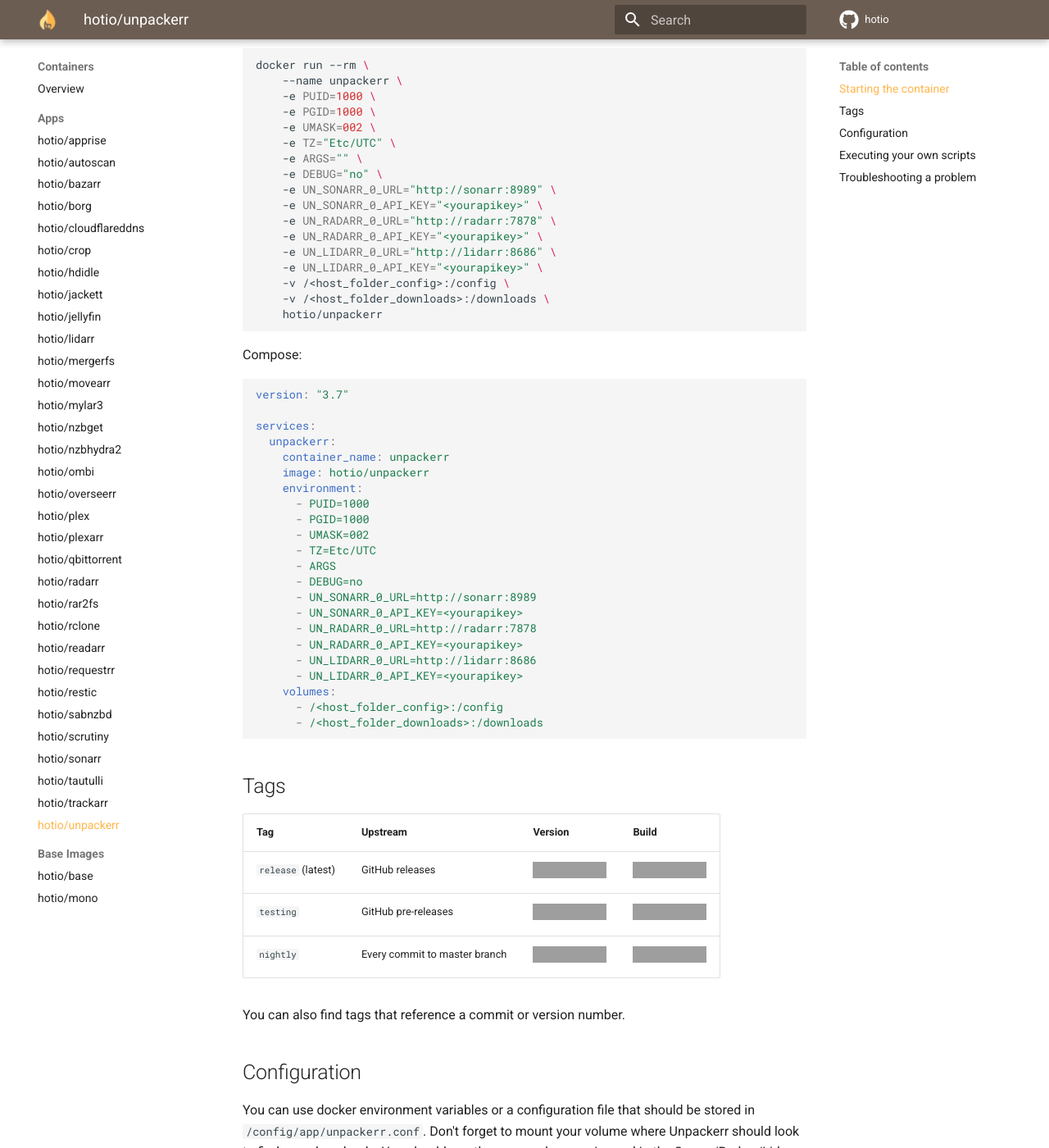
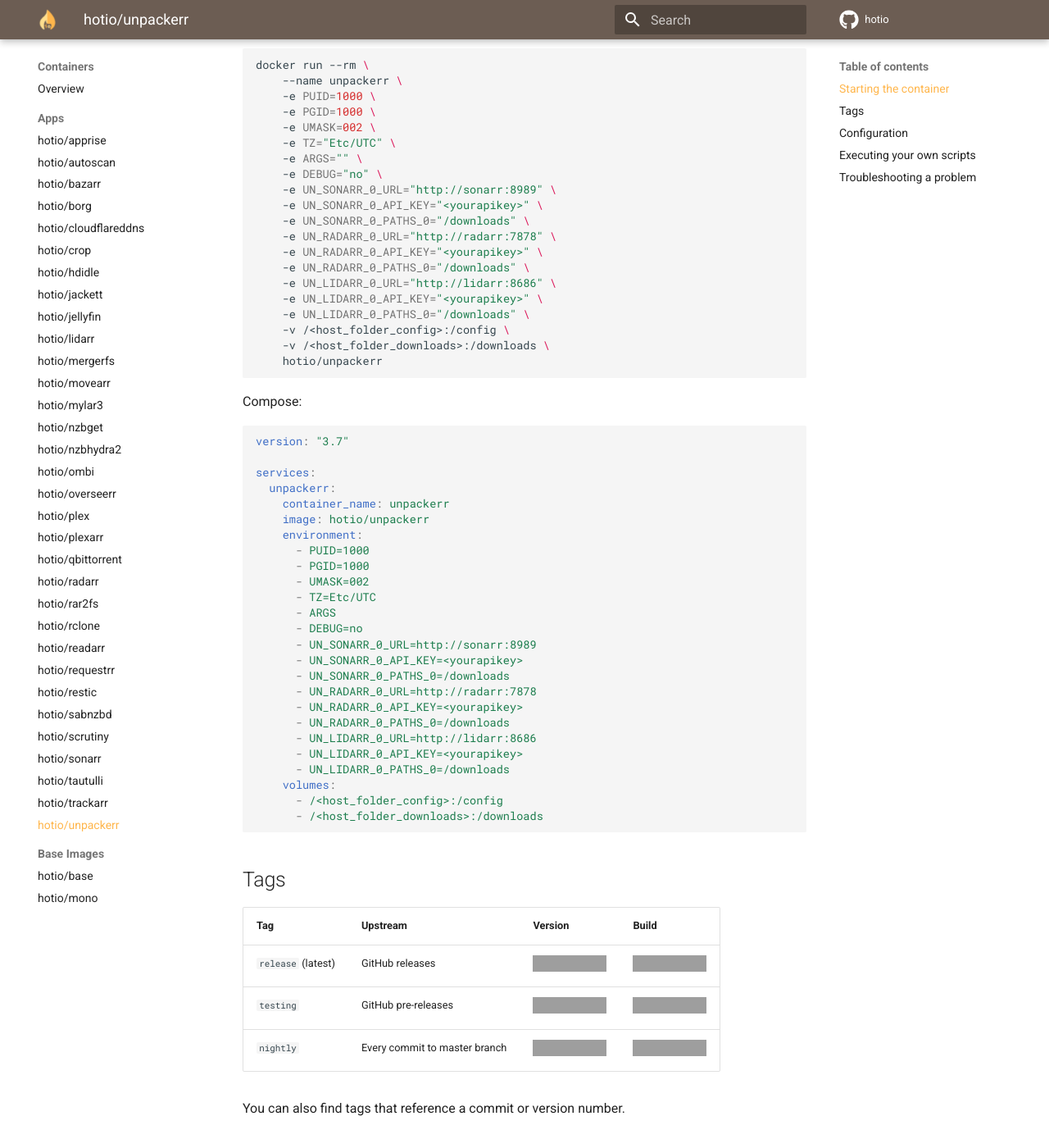
Before and after one commit to hotio/website, an MkDocs documentation site: the page built from docs/containers/unpackerr.md, in a window 1280 px wide and 1400 px high, scrolled down 482 px. Shown: the whole window at 82% size. Built offline with MkDocs 1.6.1 and Material for MkDocs 9.7.7, drawn with Linux system fonts in a browser that asks for light colours; grey boxes are pictures that could not be loaded.

Commit message:
update unpackerr info

```diff
--- a/docs/containers/unpackerr.md
+++ b/docs/containers/unpackerr.md
@@ -22,10 +22,13 @@
     -e DEBUG="no" \
     -e UN_SONARR_0_URL="http://sonarr:8989" \
     -e UN_SONARR_0_API_KEY="<yourapikey>" \
+    -e UN_SONARR_0_PATHS_0="/downloads" \
     -e UN_RADARR_0_URL="http://radarr:7878" \
     -e UN_RADARR_0_API_KEY="<yourapikey>" \
+    -e UN_RADARR_0_PATHS_0="/downloads" \
     -e UN_LIDARR_0_URL="http://lidarr:8686" \
     -e UN_LIDARR_0_API_KEY="<yourapikey>" \
+    -e UN_LIDARR_0_PATHS_0="/downloads" \
     -v /<host_folder_config>:/config \
     -v /<host_folder_downloads>:/downloads \
     hotio/unpackerr
@@ -49,10 +52,13 @@
       - DEBUG=no
       - UN_SONARR_0_URL=http://sonarr:8989
       - UN_SONARR_0_API_KEY=<yourapikey>
+      - UN_SONARR_0_PATHS_0=/downloads
       - UN_RADARR_0_URL=http://radarr:7878
       - UN_RADARR_0_API_KEY=<yourapikey>
+      - UN_RADARR_0_PATHS_0=/downloads
       - UN_LIDARR_0_URL=http://lidarr:8686
       - UN_LIDARR_0_API_KEY=<yourapikey>
+      - UN_LIDARR_0_PATHS_0=/downloads
     volumes:
       - /<host_folder_config>:/config
       - /<host_folder_downloads>:/downloads
```
